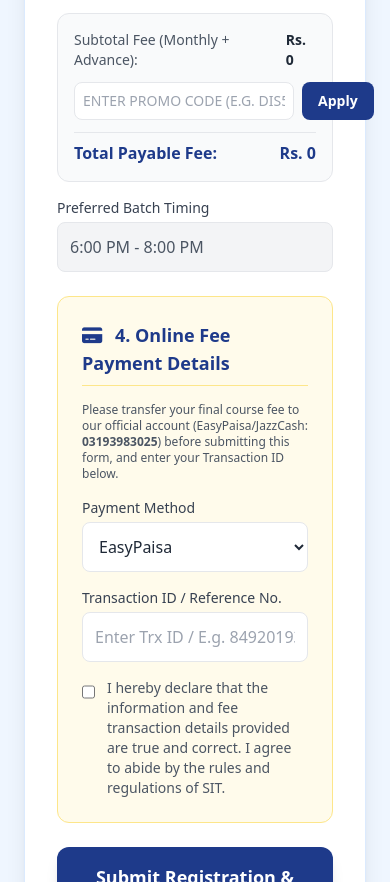
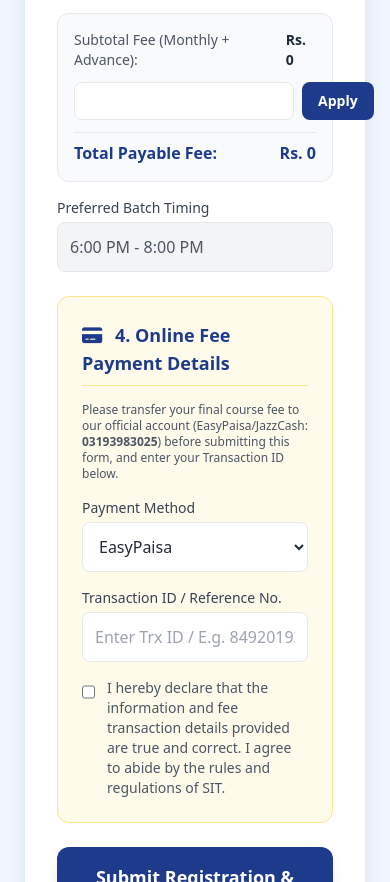
Before and after one commit to shobankhushsk/shoban-institute-of-technology, a plain HTML site: page index.html in a window 390 px wide. Shown: the part 6223-7105 px from the top of the page. Drawn offline with nearby package versions, Linux system fonts and the light colour scheme.

```diff
--- a/index.html
+++ b/index.html
@@ -301,7 +301,7 @@
 
                         <!-- Promo Code Input -->
                         <div class="flex space-x-2">
-                            <input type="text" id="promoCodeInput" name="PromoCode" placeholder="Enter Promo Code (e.g. DIS5, DIS10, DIS15)" class="flex-1 p-2 border rounded-lg text-sm uppercase outline-none focus:ring-2 focus:ring-blue-900 bg-white">
+                            <input type="text" id="promoCodeInput" name="PromoCode"  class="flex-1 p-2 border rounded-lg text-sm uppercase outline-none focus:ring-2 focus:ring-blue-900 bg-white">
                             <button type="button" id="applyPromoBtn" class="bg-blue-900 text-white px-4 py-2 rounded-lg text-sm font-semibold hover:bg-blue-800 transition">Apply</button>
                         </div>
                         <p id="promoMessage" class="text-xs font-medium"></p>
```
